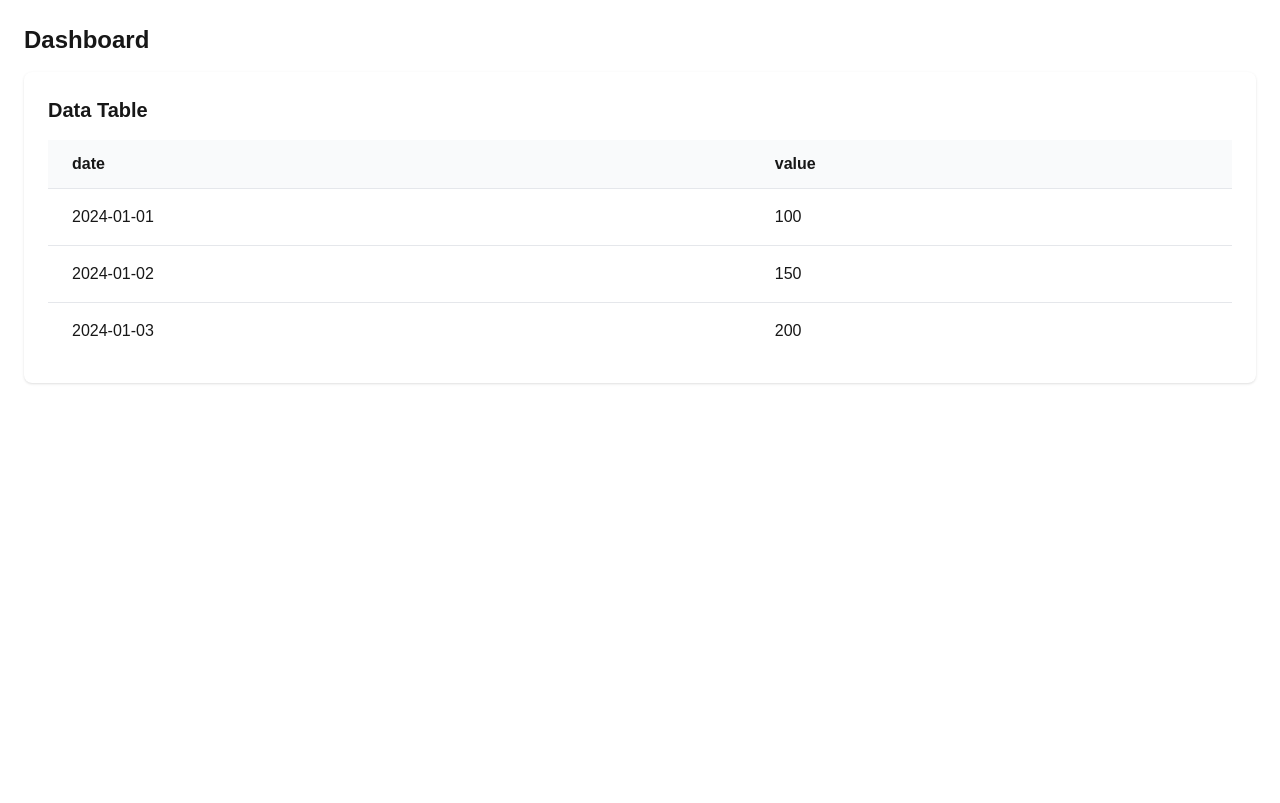
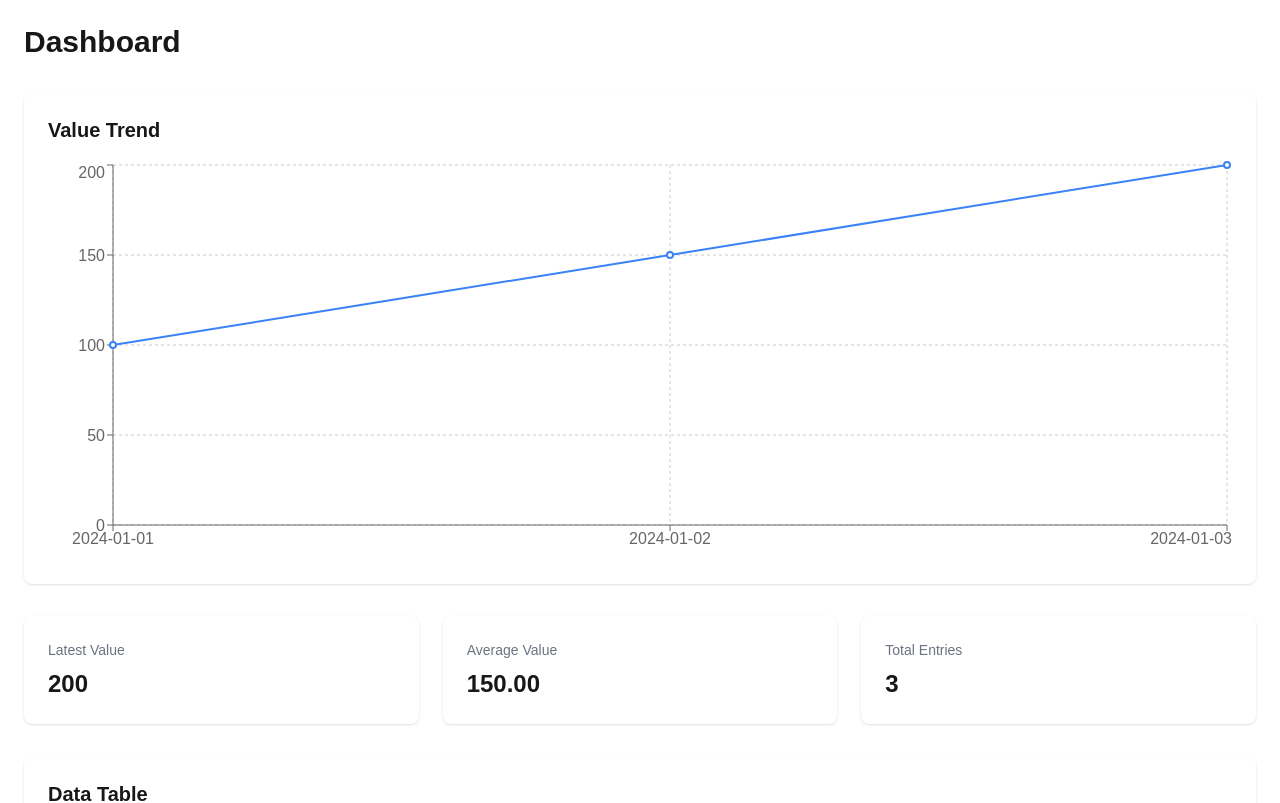
Before and after one commit to CharlesRomer/team-dashboard, a Next.js app: page /dashboard in a window 1280 px wide. Shown: the top 803 px of the page. Built offline with nearby package versions, Linux system fonts and the light colour scheme.

Commit message:
Add enhanced dashboard with charts

```diff
--- a/pages/dashboard.js
+++ b/pages/dashboard.js
@@ -1,4 +1,5 @@
 import React, { useState, useEffect } from 'react';
+import { LineChart, Line, XAxis, YAxis, CartesianGrid, Tooltip, ResponsiveContainer } from 'recharts';
 
 export default function Dashboard() {
   const [loading, setLoading] = useState(true);
@@ -13,7 +14,6 @@ export default function Dashboard() {
           throw new Error(`HTTP error! status: ${response.status}`);
         }
         const jsonData = await response.json();
-        console.log('Received data:', jsonData); // Debug log
         setData(Array.isArray(jsonData) ? jsonData : []);
         setLoading(false);
       } catch (error) {
@@ -47,26 +47,64 @@ export default function Dashboard() {
   }
 
   return (
-    <div className="p-6">
-      <h1 className="text-2xl font-bold mb-4">Dashboard</h1>
+    <div className="p-6 max-w-7xl mx-auto">
+      <h1 className="text-3xl font-bold mb-8">Dashboard</h1>
+
+      {/* Chart */}
+      <div className="bg-white rounded-lg shadow p-6 mb-8">
+        <h2 className="text-xl font-semibold mb-4">Value Trend</h2>
+        <div className="h-[400px]">
+          <ResponsiveContainer width="100%" height="100%">
+            <LineChart data={data}>
+              <CartesianGrid strokeDasharray="3 3" />
+              <XAxis dataKey="date" />
+              <YAxis />
+              <Tooltip />
+              <Line type="monotone" dataKey="value" stroke="#3b82f6" strokeWidth={2} />
+            </LineChart>
+          </ResponsiveContainer>
+        </div>
+      </div>
+
+      {/* Summary Stats */}
+      <div className="grid grid-cols-1 md:grid-cols-3 gap-6 mb-8">
+        <div className="bg-white rounded-lg shadow p-6">
+          <h3 className="text-sm text-gray-500 mb-2">Latest Value</h3>
+          <p className="text-2xl font-bold">
+            {data[data.length - 1]?.value || 0}
+          </p>
+        </div>
+        <div className="bg-white rounded-lg shadow p-6">
+          <h3 className="text-sm text-gray-500 mb-2">Average Value</h3>
+          <p className="text-2xl font-bold">
+            {(data.reduce((acc, curr) => acc + curr.value, 0) / data.length).toFixed(2)}
+          </p>
+        </div>
+        <div className="bg-white rounded-lg shadow p-6">
+          <h3 className="text-sm text-gray-500 mb-2">Total Entries</h3>
+          <p className="text-2xl font-bold">{data.length}</p>
+        </div>
+      </div>
+
+      {/* Data Table */}
       <div className="bg-white rounded-lg shadow p-6">
         <h2 className="text-xl font-semibold mb-4">Data Table</h2>
-        {data && data.length > 0 ? (
+        <div className="overflow-x-auto">
           <table className="min-w-full">
             <thead>
               <tr>
-                {Object.keys(data[0]).map((header) => (
-                  <th key={header} className="px-6 py-3 bg-gray-50 text-left">
+                {Object.keys(data[0] || {}).map((header) => (
+                  <th key={header} className="px-6 py-3 bg-gray-50 text-left text-xs font-medium text-gray-500 uppercase tracking-wider">
                     {header}
                   </th>
                 ))}
               </tr>
             </thead>
-            <tbody>
+            <tbody className="bg-white divide-y divide-gray-200">
               {data.map((row, index) => (
-                <tr key={index}>
+                <tr key={index} className="hover:bg-gray-50">
                   {Object.values(row).map((value, i) => (
-                    <td key={i} className="px-6 py-4 border-t">
+                    <td key={i} className="px-6 py-4 whitespace-nowrap text-sm text-gray-900">
                       {value}
                     </td>
                   ))}
@@ -74,9 +112,7 @@ export default function Dashboard() {
               ))}
             </tbody>
           </table>
-        ) : (
-          <p>No data available</p>
-        )}
+        </div>
       </div>
     </div>
   );
```
